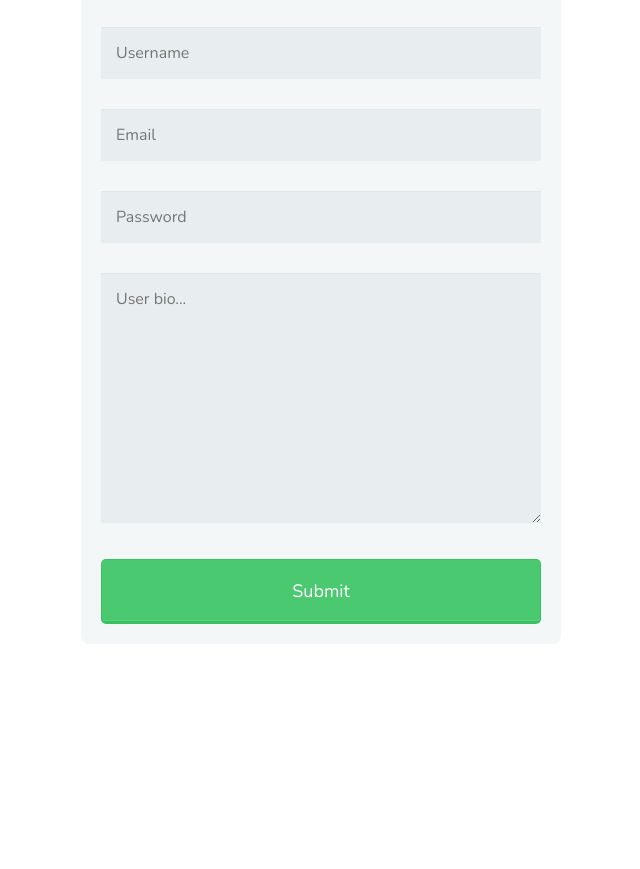
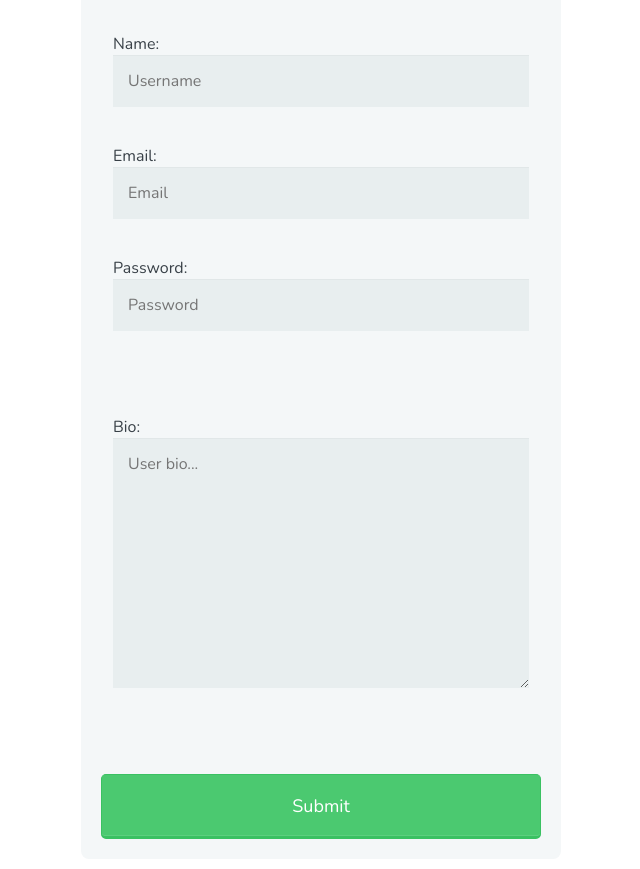
Before and after one commit to clintonhays/practice-dump, a plain HTML site: page Practice Files/forms practice/index.html in a window 1280 px wide. Shown: the part 66-935 px from the top of the page, without its empty margins (319-959 px from the left). Before the commit the page ends 800 px from the top, so only its background shows below. Drawn offline with nearby package versions, Linux system fonts and the light colour scheme.

Commit message:
add labels and fieldsets

```diff
--- a/Practice Files/forms practice/index.html
+++ b/Practice Files/forms practice/index.html
@@ -14,16 +14,35 @@
 
         <header>
           <h1>Sign Up</h1>
+        </header>
 
-          <input type="text" id="name" name="user_name" placeholder="Username">
-          <input type="email" name="user_email" id="mail" placeholder="Email">
-          <input type="password" name="user_password" id="password" placeholder="Password">
+        <fieldset>
 
-          <textarea name="user_bio" id="bio" cols="30" rows="10" placeholder="User bio..."></textarea>
+          <label for="name">
+            Name:
+            <input type="text" id="name" name="user_name" placeholder="Username">
+          </label>
+          <label for="email">
+            Email:
+            <input type="email" name="user_email" id="mail" placeholder="Email">
+          </label>
+          <label for="password">
+            Password:
+            <input type="password" name="user_password" id="password" placeholder="Password">
+          </label>
+
+        </fieldset>
+
+        <fieldset>
+
+          <label for="bio">
+            Bio:
+            <textarea name="user_bio" id="bio" cols="30" rows="10" placeholder="User bio..."></textarea>
+          </label>
+
+        </fieldset>
 
           <button type="submit">Submit</button>
-
-        </header>
 
       </form>
 
```
